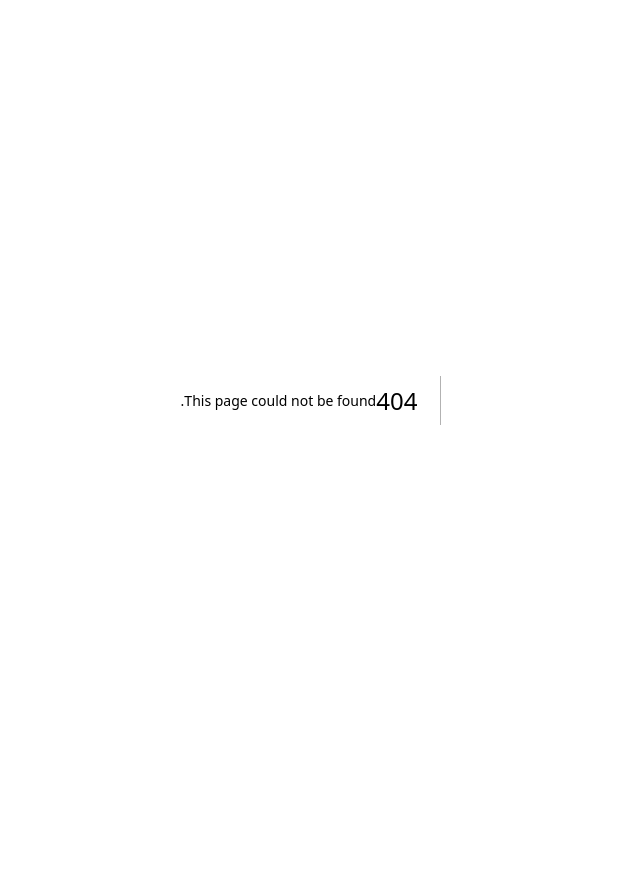
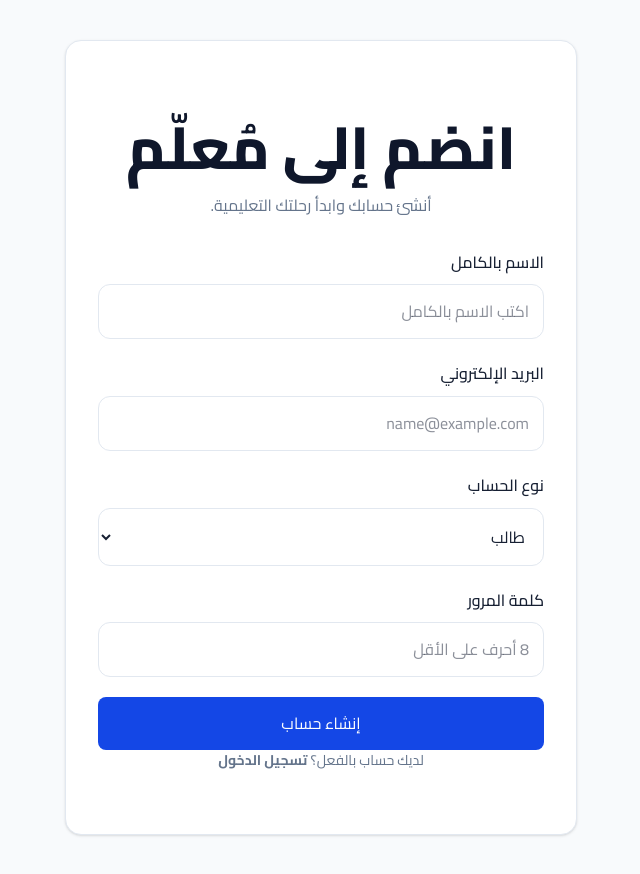
Before and after one commit to engrababibrahim-sudo/moallem-platform, a Next.js app: page /register in a window 1280 px wide. Before the commit this address had no page. Shown: the whole page, without its empty margins (319-959 px from the left). Before the commit the page ends 800 px from the top, so only its background shows below. Built offline with nearby package versions, Linux system fonts and the light colour scheme; no server answers.

Commit message:
Implement user registration page
This component handles user registration, including form validation and error handling.

```diff
--- /dev/null
+++ b/src/app/register/page.tsx
@@ -0,0 +1,181 @@
+"use client";
+
+import { FormEvent, useState } from "react";
+import { useRouter } from "next/navigation";
+import { supabase } from "../../lib/supabase";
+
+export default function RegisterPage() {
+  const router = useRouter();
+
+  const [name, setName] = useState("");
+  const [email, setEmail] = useState("");
+  const [password, setPassword] = useState("");
+  const [role, setRole] = useState("student");
+  const [loading, setLoading] = useState(false);
+  const [error, setError] = useState("");
+  const [message, setMessage] = useState("");
+
+  async function handleRegister(event: FormEvent<HTMLFormElement>) {
+    event.preventDefault();
+    setError("");
+    setMessage("");
+
+    if (password.length < 8) {
+      setError("يجب أن تتكون كلمة المرور من 8 أحرف على الأقل.");
+      return;
+    }
+
+    setLoading(true);
+
+    try {
+      const { data, error: signupError } = await supabase.auth.signUp({
+        email: email.trim(),
+        password,
+        options: {
+          data: {
+            full_name: name.trim(),
+            requested_role: role,
+          },
+        },
+      });
+
+      if (signupError) {
+        setError(
+          signupError.message === "User already registered"
+            ? "هذا البريد مسجل بالفعل. جرّبي تسجيل الدخول."
+            : signupError.message
+        );
+        return;
+      }
+
+      if (data.session) {
+        router.push("/");
+        router.refresh();
+        return;
+      }
+
+      setMessage(
+        "تم إرسال طلب التسجيل. إذا كان تأكيد البريد مطلوبًا، افتحي بريدك الإلكتروني لتفعيل الحساب."
+      );
+    } catch {
+      setError("تعذر الاتصال بالخدمة. تحققي من إعدادات Supabase.");
+    } finally {
+      setLoading(false);
+    }
+  }
+
+  return (
+    <main
+      dir="rtl"
+      className="flex min-h-screen items-center justify-center bg-slate-50 px-4 py-10"
+    >
+      <section className="w-full max-w-lg rounded-2xl border border-slate-200 bg-white p-6 shadow-sm sm:p-8">
+        <h1 className="text-center text-3xl font-bold text-slate-900">
+          انضم إلى مُعلّم
+        </h1>
+
+        <p className="mb-7 mt-3 text-center text-slate-600">
+          أنشئ حسابك وابدأ رحلتك التعليمية.
+        </p>
+
+        <form onSubmit={handleRegister} className="space-y-5">
+          <div>
+            <label htmlFor="name" className="mb-2 block font-medium">
+              الاسم بالكامل
+            </label>
+            <input
+              id="name"
+              type="text"
+              autoComplete="name"
+              required
+              maxLength={100}
+              value={name}
+              onChange={(event) => setName(event.target.value)}
+              placeholder="اكتب الاسم بالكامل"
+              className="w-full rounded-lg border border-slate-300 px-4 py-3"
+            />
+          </div>
+
+          <div>
+            <label htmlFor="email" className="mb-2 block font-medium">
+              البريد الإلكتروني
+            </label>
+            <input
+              id="email"
+              type="email"
+              autoComplete="email"
+              required
+              value={email}
+              onChange={(event) => setEmail(event.target.value)}
+              placeholder="name@example.com"
+              className="w-full rounded-lg border border-slate-300 px-4 py-3"
+            />
+          </div>
+
+          <div>
+            <label htmlFor="role" className="mb-2 block font-medium">
+              نوع الحساب
+            </label>
+            <select
+              id="role"
+              value={role}
+              onChange={(event) => setRole(event.target.value)}
+              className="w-full rounded-lg border border-slate-300 px-4 py-3"
+            >
+              <option value="student">طالب</option>
+              <option value="parent">ولي أمر</option>
+              <option value="teacher">معلم — طلب انضمام</option>
+            </select>
+          </div>
+
+          <div>
+            <label htmlFor="password" className="mb-2 block font-medium">
+              كلمة المرور
+            </label>
+            <input
+              id="password"
+              type="password"
+              autoComplete="new-password"
+              required
+              minLength={8}
+              value={password}
+              onChange={(event) => setPassword(event.target.value)}
+              placeholder="8 أحرف على الأقل"
+              className="w-full rounded-lg border border-slate-300 px-4 py-3"
+            />
+          </div>
+
+          {error && (
+            <p role="alert" className="rounded-lg bg-red-50 p-3 text-red-700">
+              {error}
+            </p>
+          )}
+
+          {message && (
+            <p
+              role="status"
+              className="rounded-lg bg-green-50 p-3 text-green-800"
+            >
+              {message}
+            </p>
+          )}
+
+          <button
+            type="submit"
+            disabled={loading}
+            className="w-full rounded-lg bg-blue-700 px-4 py-3 font-bold text-white hover:bg-blue-800 disabled:opacity-60"
+          >
+            {loading ? "جارٍ إنشاء الحساب..." : "إنشاء حساب"}
+          </button>
+        </form>
+
+        <p className="mt-6 text-center text-sm text-slate-600">
+          لديك حساب بالفعل؟{" "}
+          <a href="/login" className="font-bold text-blue-700">
+            تسجيل الدخول
+          </a>
+        </p>
+      </section>
+    </main>
+  );
+}
```
